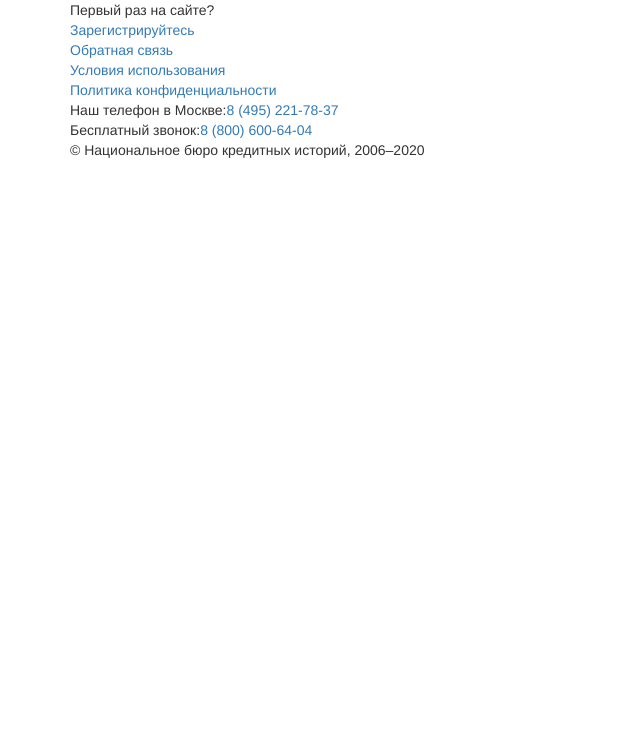
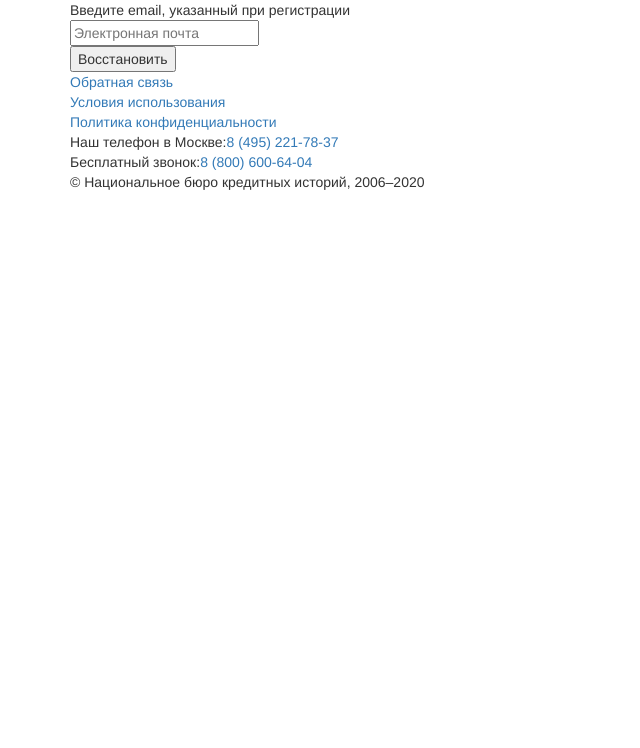
Before and after one commit to ktr92/nbki-lk, a website built with webpack: page dist/esia-register-user-not-found.html in a window 1280 px wide. Shown: the part 52-800 px from the top of the page, without its empty margins (0-640 px from the left). Built offline with nearby package versions, Linux system fonts and the light colour scheme.

Commit message:
esia not found

```diff
--- a/dist/esia-register-user-not-found.html
+++ b/dist/esia-register-user-not-found.html
@@ -26,15 +26,14 @@
 
         <div class="lkform">
           <form action="">
+            <div class="lkform__title">Восстановление</div>
             <div class="lkform__text">
-              Личный кабинет с таким паспортом не найден.
+              Введите email,
+              указанный при регистрации</div>
+            <div class="lkform__input">
+              <input type="text" class="forminput " placeholder="Электронная почта">
             </div>
-            <div class="lkform__text">
-              Первый раз на сайте?
-
-            </div>
-
-            <a href='#' class="btn_main btn_main_default">Зарегистрируйтесь</a>
+            <button class="btn_main btn_main_default">Восстановить</button>
 
 
 
```
